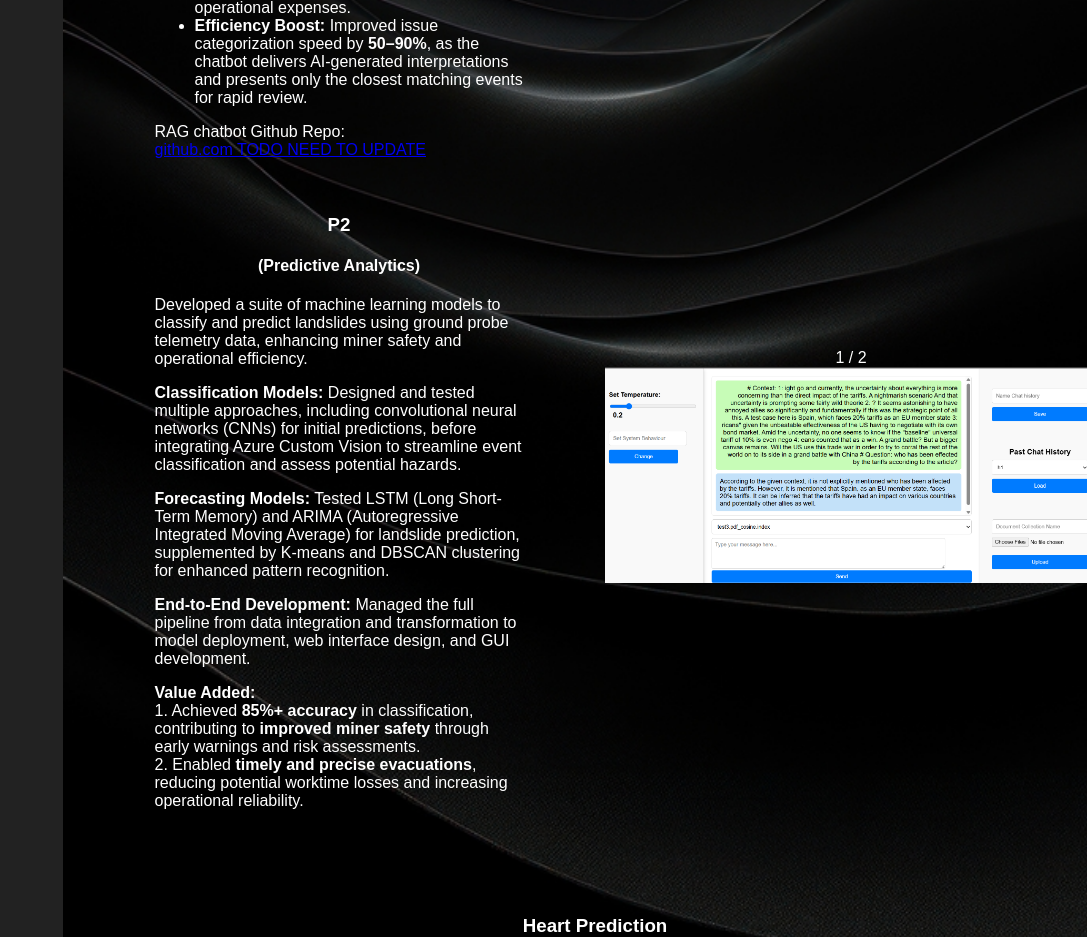
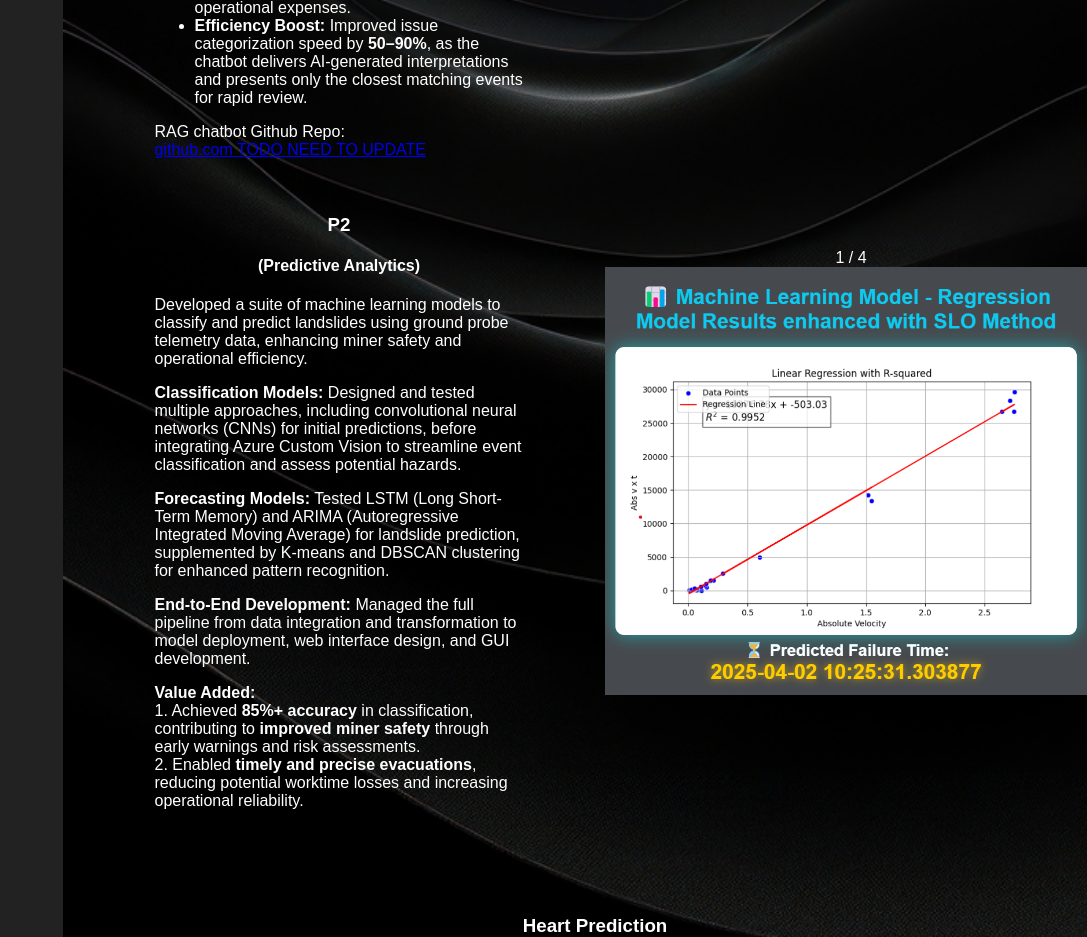
Before and after one commit to A-Bayusuto/Portfolio_flask, a Flask app: page / in a window 1280 px wide. Shown: the part 1333-2270 px from the top of the page, without its empty margins (193-1280 px from the left). Run offline with Flask 3, Linux system fonts and the light colour scheme.

Commit message:
completed pictures

```diff
--- a/templates/index.html
+++ b/templates/index.html
@@ -162,16 +162,26 @@
 
                     <div class="portfolio-right">
                         <div class="slideshow-container">
-                        <img src="static\images\company_logo.png" alt="company Logo" class="education-logo" style="width:200px; height:150px; opacity: 0;">
+                        <img src="static\images\company_logo.png" alt="company Logo" class="education-logo" style="width:200px; height:50px; opacity: 0;">
 
                             <div class="mySlides fade">
-                                <div class="numbertext">1 / 2</div>
-                                <img src="static\images\rag\rag_dev2.png" style="width:100%">
+                                <div class="numbertext">1 / 4</div>
+                                <img src="static\images\landslide\landslide_forecast.png" style="width:100%; height:100%">
                             </div>
 
                             <div class="mySlides fade" style="display: none;">
-                                <div class="numbertext">2 / 2</div>
-                                <img src="static\images\rag\rag_general2.png" style="width:100%">
+                                <div class="numbertext">2 / 4</div>
+                                <img src="static\images\landslide\landslide_graph_predictor.png" style="width:100%; height:100%">
+                            </div>
+
+                            <div class="mySlides fade">
+                                <div class="numbertext">3 / 4</div>
+                                <img src="static\images\landslide\landslide_photo_predictor.png" style="width:100%; height:100%">
+                            </div>
+
+                            <div class="mySlides fade" style="display: none;">
+                                <div class="numbertext">4 / 4</div>
+                                <img src="static\images\landslide\LandslideTestResults.png" style="width:100%; height:100%">
                             </div>
 
                         </div>
```
Also changed, not shown: static/images/landslide/LandslideTestResults.png (added).
